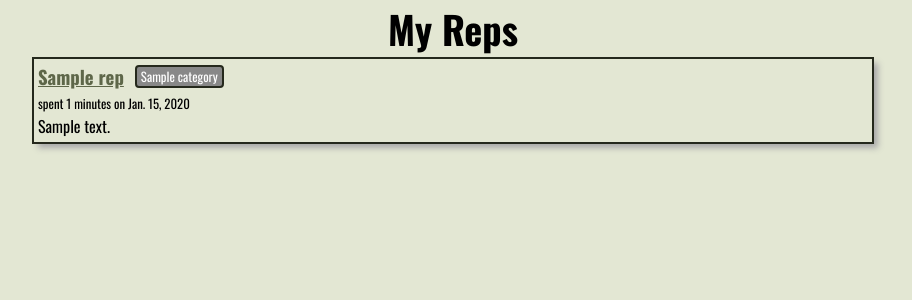
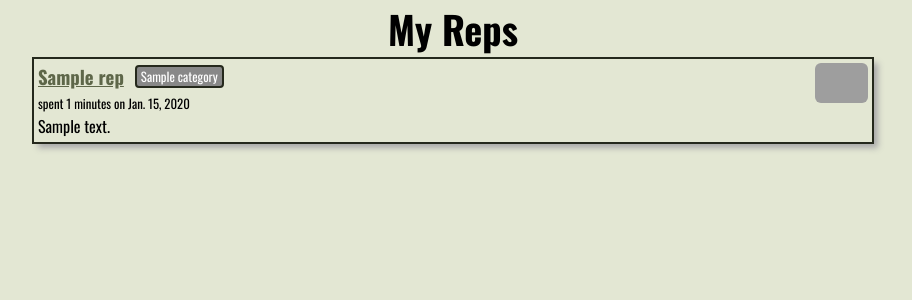
Before and after one commit to rbozek/reps, a Django app: page /reps/ in a window 1280 px wide. Shown: the part 56-356 px from the top of the page, without its empty margins (187-1099 px from the left). Run offline with Django 4.2, Linux system fonts and the light colour scheme; a user stored in the database is signed in; tables that the repository leaves empty hold one stand-in row (values such as "Sample post"); grey boxes are pictures that could not be loaded.

Commit message:
implement AWS photo service. update requirements, env, models (& migrate!), urls, views, and yes also detail.html, index.html, and some css!

```diff
--- a/main_app/models.py
+++ b/main_app/models.py
@@ -38,3 +38,10 @@ class Rep(models.Model):
   # for sorting - have not tested yet
   # class Meta:
   #   ordering = ['-rep_date_time']
+
+class Photo(models.Model):
+  url = models.CharField(max_length=250)
+  rep = models.OneToOneField(Rep, on_delete=models.CASCADE)
+
+  def __str__(self):
+    return f"Photo for rep_id: {self.rep_id} @{self.url}"
--- a/main_app/static/css/base.css
+++ b/main_app/static/css/base.css
@@ -187,8 +187,8 @@ button, .btn {
 }
 
 .submit {
-  color: var(--submit);
-  border-color: var(--submit);
+  color: var(--custom-black-olive-bright);
+  border-color: var(--custom-black-olive);
 }
 
 .standard {
--- a/main_app/static/css/reps/rep-detail.css
+++ b/main_app/static/css/reps/rep-detail.css
@@ -29,7 +29,6 @@
 }
 
 .usr-img {
-  width: 100%;
   border-radius: var(--card-border-radius);
 }
 
--- a/main_app/static/css/reps/rep-index.css
+++ b/main_app/static/css/reps/rep-index.css
@@ -15,11 +15,16 @@
   border: var(--borders);
   box-shadow: var(--card-box-shadow);
   margin-bottom: 0px;
+  position: relative;
+  /* to account for tiny corner photo: */
+  min-height: 52px;
 }
 
 .card-content {
   padding: 4px;
   width: 100%;
+  /* to properly position tiny corner photo: */
+  position: relative;
 }
 
 .title-and-label-container{
@@ -38,9 +43,13 @@
   color: var(--custom-vanilla);
 }
 
-
+.rep-photo-tiny-corner{
+  position: absolute;
+  top: 4px;
+  right: 4px;
+  z-index: 9999; /
+}
 
 .usr-img {
-  width: 100%;
   border-radius: var(--card-border-radius);
 }
--- a/main_app/templates/reps/index.html
+++ b/main_app/templates/reps/index.html
@@ -30,6 +30,17 @@
 
         <div class="card-content">
 
+          {% if rep.photo.url %}
+          <div class="rep-photo-tiny-corner">
+            <img
+              src="{{rep.photo.url}}"
+              alt="A photo of {{rep.name}}"
+              class="usr-img"
+              style="max-height: 40px; width:auto;"
+            >
+          </div>
+          {% endif %}
+
           {% comment %} <div class="card-img-container"> {% endcomment %}
           {% comment %} </div> {% endcomment %}
           <div class="title-and-label-container">
@@ -46,6 +57,7 @@
               </div>
             {% endfor %}
           </div>
+
 
 
           {% comment %} <p><small>{{ rep.time_spent }} minutes on {{ rep.rep_date_time }}</small></p> {% endcomment %}
--- a/main_app/urls.py
+++ b/main_app/urls.py
@@ -14,6 +14,7 @@ urlpatterns = [
   path('reps/create', views.RepCreate.as_view(), name='rep-create'),
   path('reps/<int:pk>/update/', views.RepUpdate.as_view(), name='rep-update'),
   path('reps/<int:pk>/delete/', views.RepDelete.as_view(), name='rep-delete'),
+  path('reps/<int:rep_id>/add-photo/', views.add_photo, name='add-photo'),
 
   path('categories/create/', views.CategoryCreate.as_view(), name='category-create'),
   path('categories/<int:pk>/', views.CategoryDetail.as_view(), name='category-detail'),
--- a/main_app/views.py
+++ b/main_app/views.py
@@ -12,7 +12,12 @@ from django.contrib.auth.forms import UserCreationForm
 from django.contrib.auth.decorators import login_required
 from django.contrib.auth.mixins import LoginRequiredMixin
 
-from .models import Rep, Category
+from .models import Rep, Category, Photo
+#AWS photo svc:
+import uuid
+import boto3
+S3_BASE_URL = 'https://s3.us-east-1.amazonaws.com/'
+BUCKET = 'reps-app'
 
 #RB Auth:
 class Home(LoginView):
@@ -105,3 +110,28 @@ def signup(request):
   context = {'form': form, 'error_message': error_message}
   return render(request, 'signup.html', context)
   # Same as: return render(request, 'signup.html', {'form': form, 'error_message': error_message})
+
+def add_photo(request, rep_id):
+  # photo-file will be the "name" attribute on the <input type="file">
+  photo_file = request.FILES.get('photo-file', None)
+  if photo_file:
+    s3 = boto3.client('s3')
+    # need a unique "key" for S3 / needs image file extension too
+		# uuid.uuid4().hex generates a random hexadecimal Universally Unique Identifier
+    # Add on the file extension using photo_file.name[photo_file.name.rfind('.'):]
+    key = uuid.uuid4().hex + photo_file.name[photo_file.name.rfind('.'):]
+    # just in case something goes wrong
+    try:
+      s3.upload_fileobj(photo_file, BUCKET, key)
+      # build the full url string
+      url = f"{S3_BASE_URL}{BUCKET}/{key}"
+      # we can assign to rep_id or rep (if you have a rep object)
+      photo = Photo(url=url, rep_id=rep_id)
+      # Remove old photo if it exists
+      rep_photo = Photo.objects.filter(rep_id=rep_id)
+      if rep_photo.first():
+        rep_photo.first().delete()
+      photo.save()
+    except Exception as err:
+      print('An error occurred uploading file to S3: %s' % err)
+  return redirect('rep-detail', rep_id=rep_id)
--- a/requirements.txt
+++ b/requirements.txt
@@ -3,3 +3,5 @@ psycopg2>=2.8
 django-environ>=0.10.0
 gunicorn>=20.1.0
 whitenoise>=6.3.0
+django-extensions>=3.0,<4.0
+boto3>=1.26.0
```
Also changed, not shown: main_app/templates/reps/detail.html (+37 -3 lines), main_app/migrations/0011_photo.py (added).
